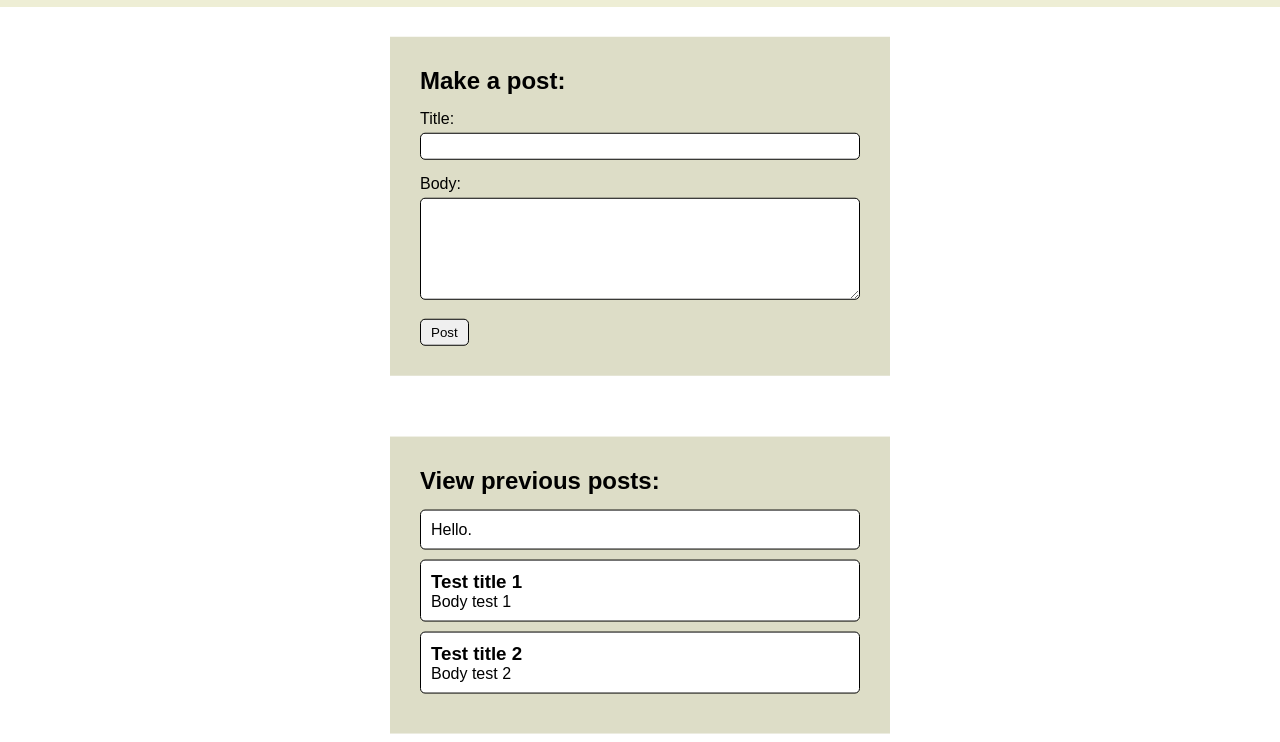
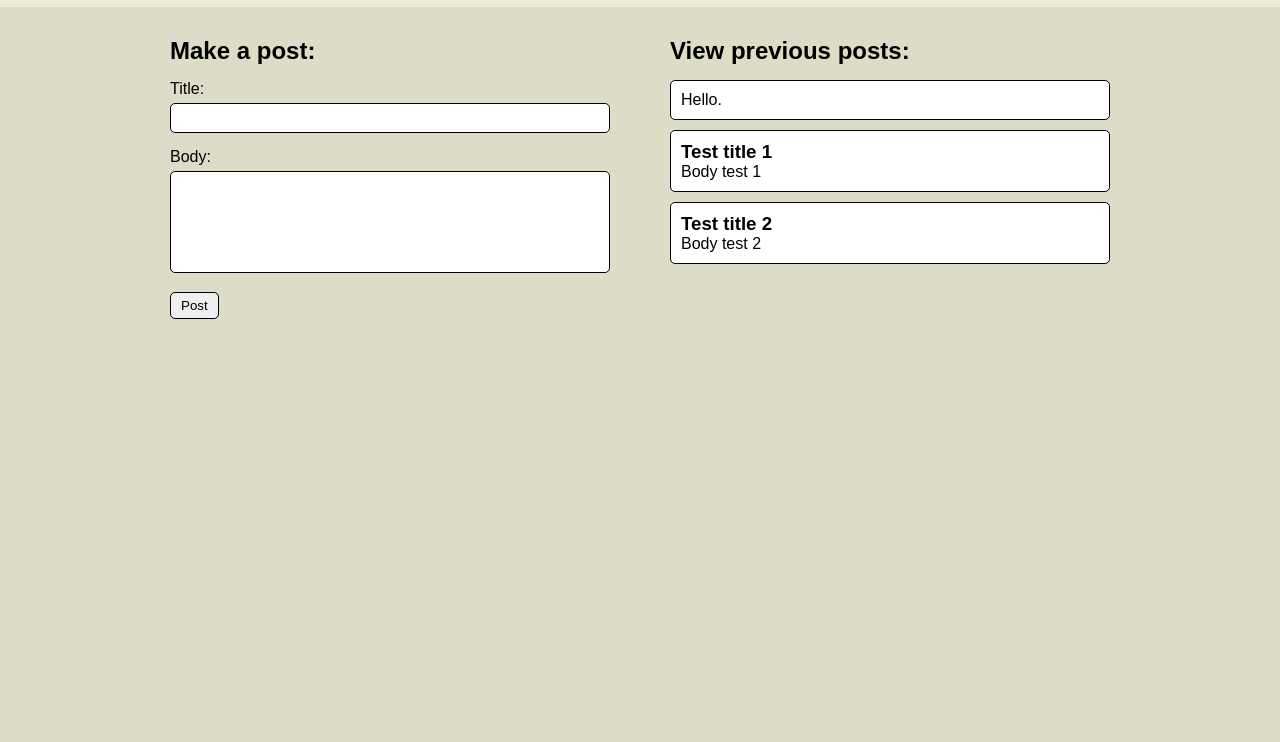
Before and after one commit to aliaksandr-z/csci-xss-demo, a website: page index.html in a window 1280 px wide. Shown: the part 58-800 px from the top of the page. Drawn offline with nearby package versions, Linux system fonts and the light colour scheme.

Commit message:
fixed textarea font and container alignment

```diff
--- a/index.html
+++ b/index.html
@@ -11,6 +11,7 @@
     <header>
         <h1>Title</h1>
     </header>
+    <div class="container">
         <div class="form-input">
             <h2>Make a post:</h2>
             <form id="form">
@@ -29,6 +30,7 @@
                 <p>Hello.</p>
             </div>
         </div>
+    </div>
 
     <script src="app.js"></script>
 </body>
--- a/style.css
+++ b/style.css
@@ -4,9 +4,8 @@
   font-family: Arial, Helvetica, sans-serif;
 }
 
-textarea {
-  font-family: inherit;
-  font-size: inherit;
+body {
+  background-color: rgb(221, 221, 199);
 }
 
 header {
@@ -17,14 +16,16 @@ header {
   background-color: rgb(238, 238, 213);
 }
 
-.form-input {
-  top: 10px;
-  left: 50%;
-  position: absolute;
-  transform: translate(-50%, 25%);
+.container {
+  display: flex;
+  justify-content: center;
+  flex-wrap: wrap;
+}
+
+.form-input,
+.posts {
   width: 500px;
   color: black;
-  background-color: rgb(221, 221, 199);
   padding: 30px;
   margin-bottom: 15px;
 }
@@ -38,6 +39,8 @@ header {
   margin-bottom: 15px;
   width: 100%;
   padding: 5px;
+  font-size: inherit;
+  resize: none;
 }
 
 /* input boxes, change color on click*/
@@ -62,18 +65,6 @@ header {
   background-color: brown;
 }
 
-.posts {
-  top: 450px;
-  left: 50%;
-  position: absolute;
-  transform: translate(-50%, 15%);
-  width: 500px;
-  color: black;
-  background-color: rgb(221, 221, 199);
-  padding: 30px;
-  margin-bottom: 15px;
-}
-
 .single-post {
   padding: 10px;
   margin: 10px 0;
```
